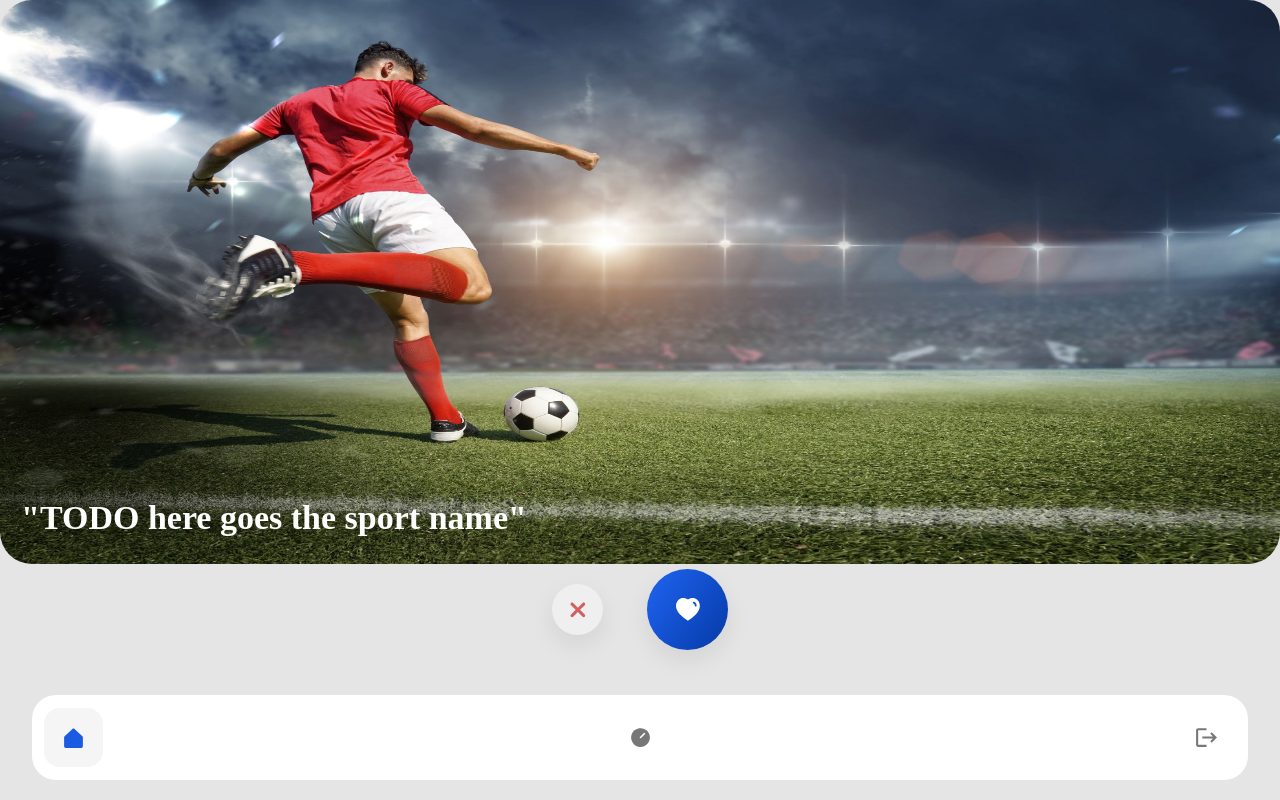
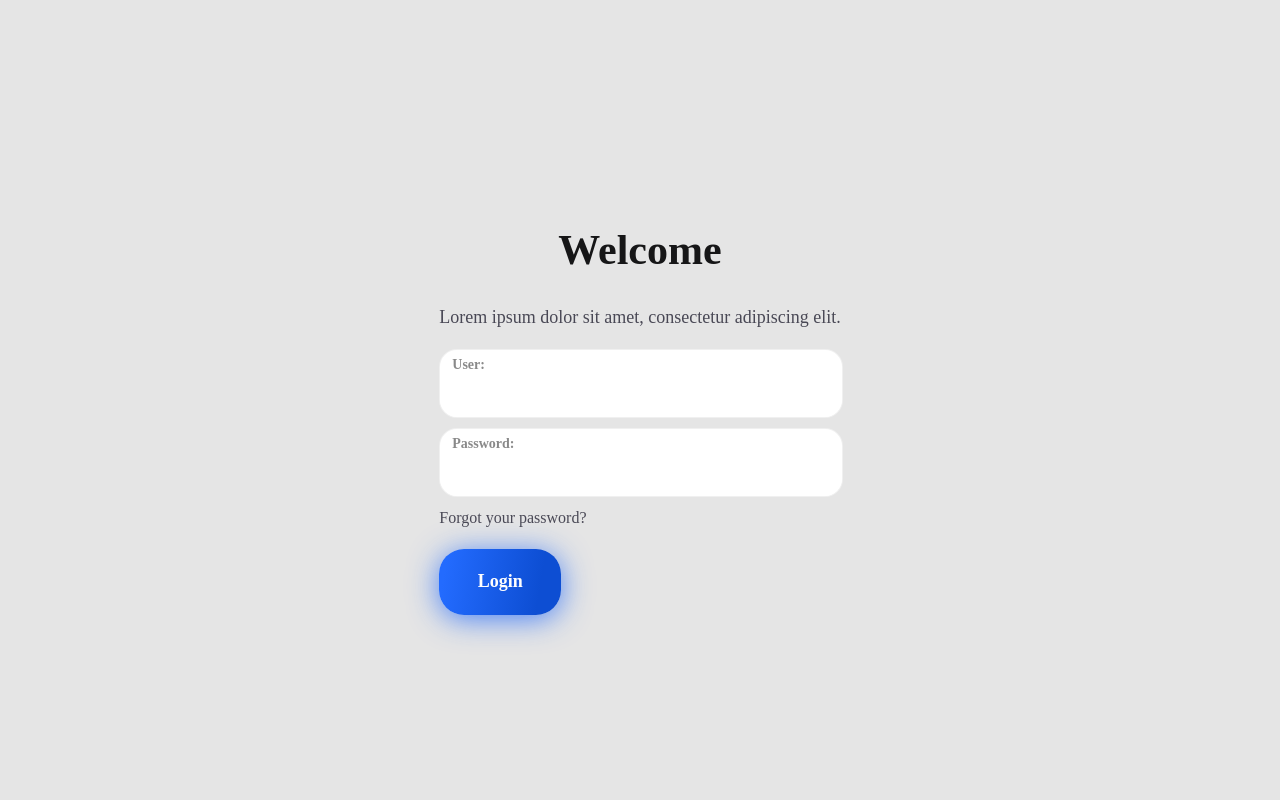
Before and after one commit to gabi04/greenrun2.0, a React (Create React App) app: page / in a window 1280 px wide. Built offline with nearby package versions, Linux system fonts and the light colour scheme.

Commit message:
chore: login mock

```diff
--- a/src/App.tsx
+++ b/src/App.tsx
@@ -2,14 +2,18 @@ import { AppStyled } from "./AppStyles";
 import Footer from "./Components/Footer";
 import Scenes from "./scenes";
 import GreenRunContextProvider from "./contexts/GreenRunContext";
+import Login from "./scenes/Login";
 
 //TODO eliminar bootstrap
 //TODO mirar si eliminar moment
 
 const App = (): JSX.Element => {
+  let logged = false;
+
   return (
     <GreenRunContextProvider>
       <AppStyled>
+        {logged ? (
           <div className="app__content">
             <div className="app__content__body">
               <Scenes />
@@ -19,6 +23,9 @@ const App = (): JSX.Element => {
               <Footer />
             </div>
           </div>
+        ) : (
+          <Login />
+        )}
       </AppStyled>
     </GreenRunContextProvider>
   );
--- /dev/null
+++ b/src/scenes/Login/LoginStyles.tsx
@@ -0,0 +1,87 @@
+import styled from "styled-components";
+
+export const LoginStyles = styled.div`
+  display: flex;
+  justify-content: center;
+  align-items: center;
+  height: 100%;
+  .login__title {
+    font-family: "DM Sans";
+    font-style: normal;
+    font-weight: 700;
+    font-size: 42px;
+    line-height: 122.02%;
+    color: #161617;
+    text-align: center;
+  }
+  .login__text {
+    font-family: "Epilogue";
+    font-style: normal;
+    font-weight: 400;
+    font-size: 18px;
+    line-height: 148.02%;
+    color: #232232;
+    opacity: 0.8;
+  }
+  .login__user__label {
+    position: relative;
+    display: grid;
+    height: 67px;
+    width: 100%;
+    border-radius: 18px;
+    background: rgb(255, 255, 255);
+    border: 1px solid rgba(0, 0, 0, 0.06);
+    grid-template-areas:
+      "label"
+      "input";
+    margin: 10px 0;
+  }
+  .login__form__span {
+    position: absolute;
+    top: 6px;
+    left: 12px;
+    font-family: "DM Sans";
+    font-style: normal;
+    font-weight: 700;
+    font-size: 14px;
+    line-height: 122.02%;
+    color: rgb(60, 60, 60);
+    opacity: 0.6;
+  }
+  .login__from__input {
+    border-radius: 18px;
+    border: none;
+    grid-area: input;
+    padding: 0 12px;
+  }
+  .login__form__link {
+    font-family: "DM Sans";
+    font-style: normal;
+    font-weight: 400;
+    font-size: 16px;
+    line-height: 122.02%;
+    color: rgba(35, 34, 50, 0.8);
+  }
+  .login__form__submit {
+    display: block;
+    height: 66px;
+    width: 122px;
+    background: linear-gradient(99deg, #236bfe 6.69%, #0d4ed3 80.95%);
+    box-shadow: 0px 4px 30px rgba(34, 105, 251, 0.8);
+    border-radius: 25px;
+    border: none;
+    font-family: "DM Sans";
+    font-style: normal;
+    font-weight: 700;
+    font-size: 18px;
+    line-height: 122.02%;
+    display: flex;
+    align-items: center;
+    text-align: center;
+    color: #fefefe;
+    display: flex;
+    align-items: center;
+    justify-content: center;
+    margin: 22px 0;
+  }
+`;
--- a/src/scenes/Login/index.tsx
+++ b/src/scenes/Login/index.tsx
@@ -1,5 +1,34 @@
+/* eslint-disable jsx-a11y/anchor-is-valid */
+/* eslint-disable react/jsx-no-comment-textnodes */
+import { LoginStyles } from "./LoginStyles";
+
 const Login = (): JSX.Element => {
-  return <>Login</>;
+  const handleLogin = () => {
+    console.log("handleLogin");
+  };
+  return (
+    <LoginStyles>
+      <div>
+        <h1 className="login__title">Welcome</h1>
+        <p className="login__text">
+          Lorem ipsum dolor sit amet, consectetur adipiscing elit.
+        </p>
+        <form onSubmit={handleLogin}>
+          <label className="login__user__label">
+            <span className="login__form__span">User:</span>
+            <input className="login__from__input" type="text" />
+          </label>
+          <label className="login__user__label">
+            <span className="login__form__span">Password:</span>
+            <input className="login__from__input" type="password" />
+          </label>
+
+          <a className="login__form__link">Forgot your password?</a>
+          <input className="login__form__submit" type="submit" value="Login" />
+        </form>
+      </div>
+    </LoginStyles>
+  );
 };
 
 export default Login;
```
Lines whose indentation alone changed are shown as unchanged.
